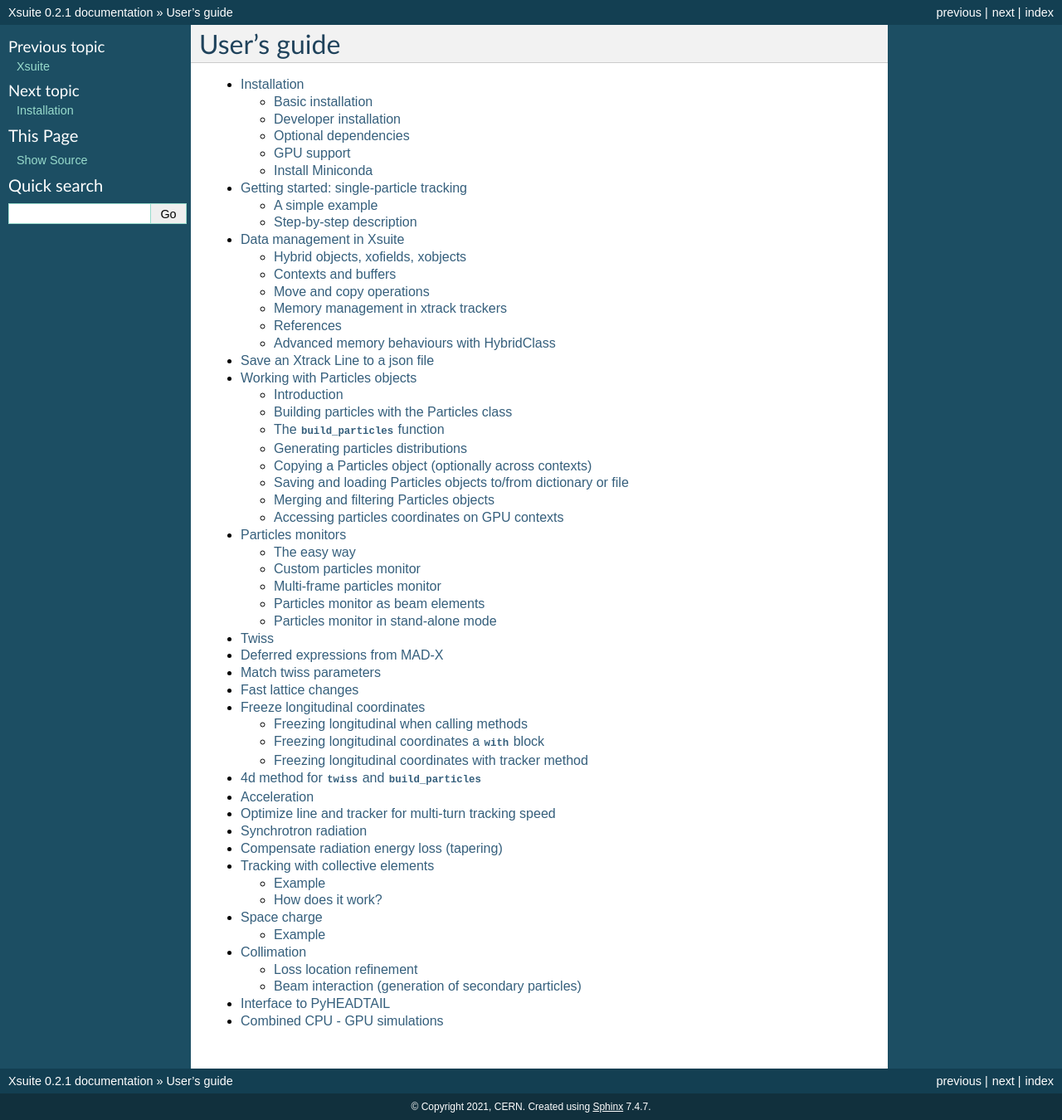
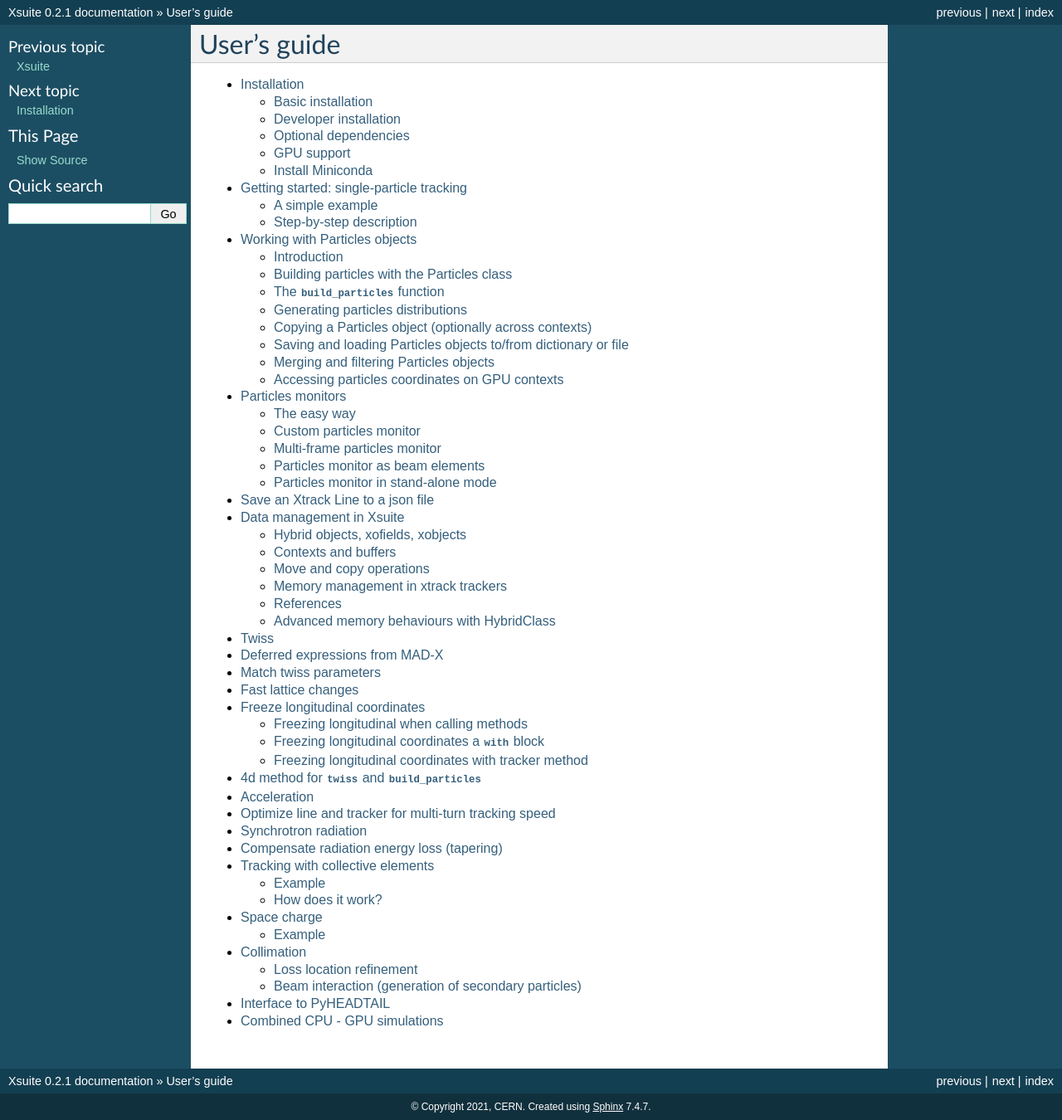
Before and after one commit to xsuite/xsuite, a Sphinx documentation site: the page built from docs/usersguide.rst, in a window 1280 px wide. Shown: the whole page at 83% size. Built offline with Sphinx 7.4.7, drawn with Linux system fonts in a browser that asks for light colours.

Commit message:
Quick push

```diff
--- a/docs/usersguide.rst
+++ b/docs/usersguide.rst
@@ -7,10 +7,10 @@
 
    installation
    singlepart
-   xsuite_data_management
-   line2json
    particlesmanip
    particles_monitor
+   line2json
+   xsuite_data_management
    twiss
    deferred_expressions
    match_twiss_params
```
